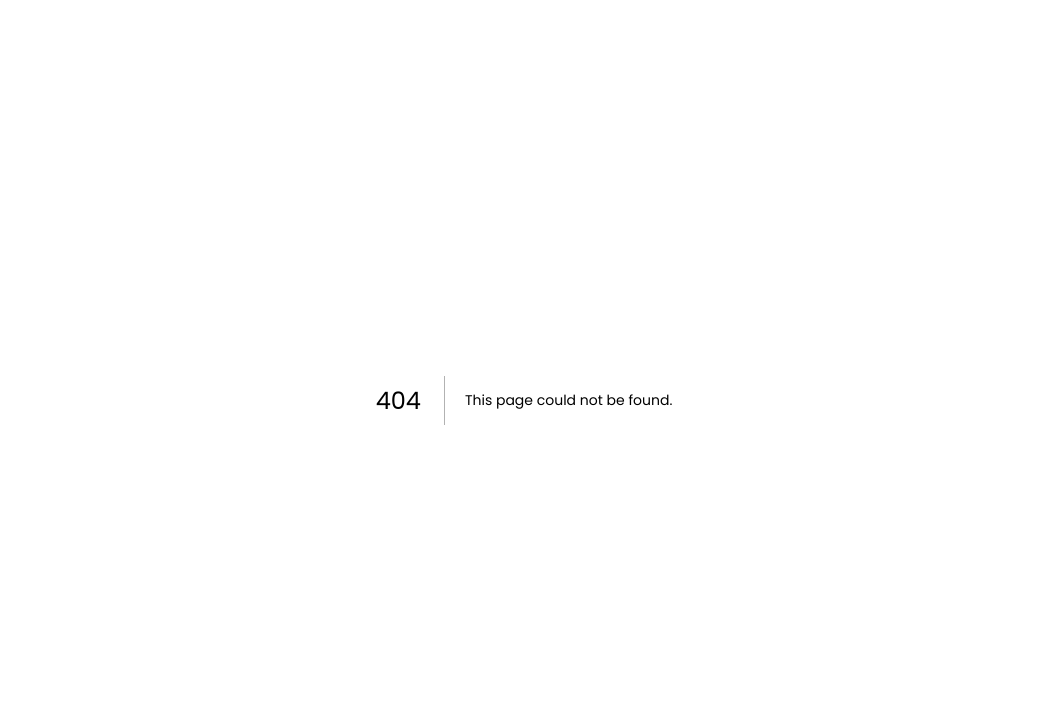
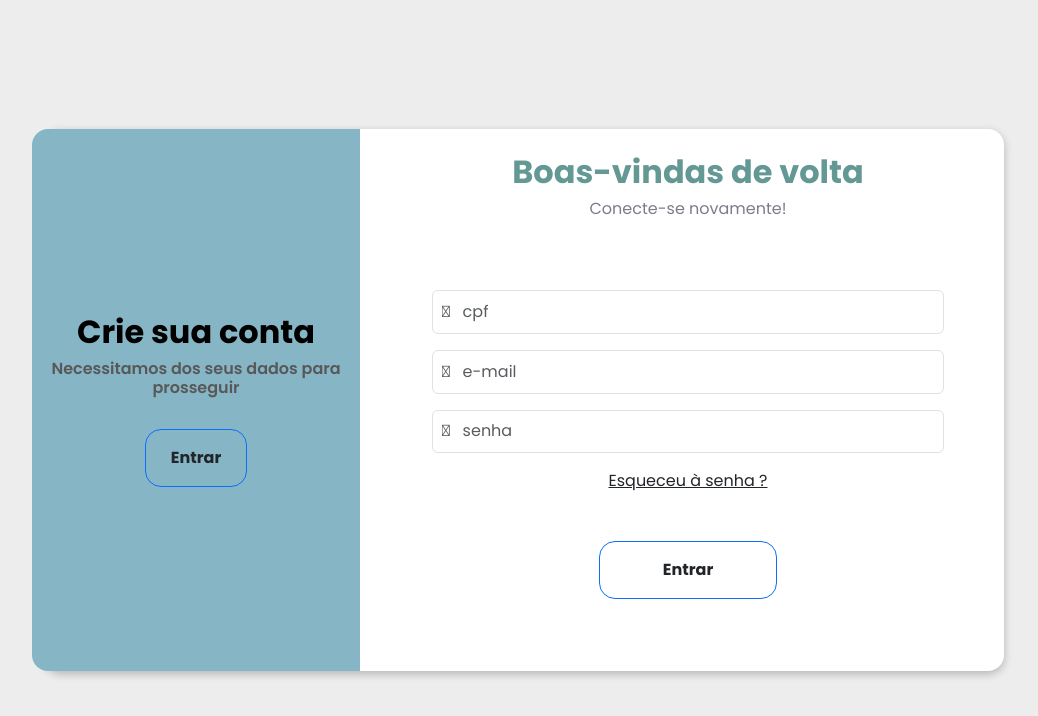
Before and after one commit to mrayanem/frontend, a Next.js app: page /login in a window 1280 px wide. Before the commit this address had no page. Shown: the top 716 px of the page, without its empty margins (116-1154 px from the left). Built offline with nearby package versions, Linux system fonts and the light colour scheme.

Commit message:
feat: screen login and cadastro layout and css

```diff
--- a/src/components/Input/index.tsx
+++ b/src/components/Input/index.tsx
@@ -4,6 +4,6 @@ interface InputProps extends InputHTMLAttributes<HTMLInputElement>{}
 
 export const Input = ({...rest}: InputProps ) => {
   return(
-    <input {...rest} />
+    <input {...rest} className={'form-control'}  style={{padding: "0.55rem"}}/>
   )
 }
--- a/src/components/Input/styles.scss
+++ /dev/null
@@ -1,3 +0,0 @@
-.input{
-  font-family: 'Poppins, FontAwesome';
-}
--- a/src/styles/Home.module.scss
+++ b/src/pages/cadastro/styles.module.scss
@@ -1,4 +1,4 @@
-@import 'variables';
+@import '../../styles/variables';
 
 .title {
   text-align: center;
@@ -13,13 +13,6 @@
   }
 }
 
-
 .container{
-  border-radius: 10%;
-  border: none;
-}
-
-
-#__next{
   background-color: $gray1;
 }
--- /dev/null
+++ b/src/pages/login/index.tsx
@@ -0,0 +1,60 @@
+import { Input } from '@components/Input'
+import React from 'react'
+import styles from './styles.module.scss'
+
+const Login: React.FC = () => {
+  return (
+    <>
+    <div className={'h-100 d-flex justify-content-center align-items-center ' + styles.container}>
+      <div className={'card w-75 border-0 rounded-4'} style={{ boxShadow: "rgba(0, 0, 0, 0.24) 0px 3px 8px" }}>
+        <div className='card-body p-0 justify-content-center'>
+          <div className='row'>
+            <div className={'col-md-4 d-grid align-items-center ' + styles.firstCard }>
+              <div className={styles.title}>
+                <h1>Crie sua conta</h1>
+                <h6>Necessitamos dos seus dados para prosseguir</h6>
+                <br/>
+                <button className='btn btn-outline-primary text-dark fw-bold rounded-4 p-3 col-4'>Entrar</button>
+              </div>
+
+
+            </div>
+            <div className={'col-md-8 p-4 ' + styles.secondCard}>
+              <div className={styles.title}>
+                <h1>Boas-vindas de volta </h1>
+                <h6>Conecte-se novamente!</h6>
+              </div>
+              <div className='p-5'>
+                <div className='col-md-12 mt-3'>
+                  <Input placeholder='&#xf0e0;   cpf' />
+                </div>
+
+                <div className='col-md-12 mt-3'>
+                  <Input placeholder='&#xf0e0;   e-mail' />
+                </div>
+
+                <div className='col-md-12 mt-3'>
+                  <Input placeholder='&#xf0e0;   senha' />
+                </div>
+
+                <div className='col-md-12 text-center mt-3'>
+                  <a href='#' className={styles.forgotPass}>Esqueceu à senha ?</a>
+                </div>
+
+                <div className='row mt-5 justify-content-center'>
+                  <button className='btn btn-outline-primary text-dark fw-bold rounded-4 p-3 col-4'>Entrar</button>
+                </div>
+              </div>
+            </div>
+            </div>
+
+
+        </div>
+      </div>
+    </div>
+    </>
+  )
+}
+
+
+export default Login
--- /dev/null
+++ b/src/pages/login/styles.module.scss
@@ -0,0 +1,47 @@
+@import '../../styles/variables';
+
+.firstCard {
+  text-align: center;
+  border-radius: 1rem 0 0 1rem;
+  .title {
+    & h1{
+        font-size: 2rem;
+        font-weight: bold;
+        color: $black;
+    }
+    & h6{
+      color: $gray6;
+      font-weight: 600;
+    }
+  }
+}
+
+
+
+.secondCard  {
+  text-align: center;
+  .title{
+    h1{
+        font-size: 2rem;
+        font-weight: bold;
+        color: $blue3;
+    }
+    h6{
+      color: $gray4;
+      font-weight: 500;
+    }
+  }
+
+  .forgotPass {
+    font-weight: 500;
+  }
+}
+
+.container{
+  background-color: $gray1;
+}
+
+
+.firstCard {
+  background-color: $blue1;
+}
--- a/src/styles/global.scss
+++ b/src/styles/global.scss
@@ -18,13 +18,13 @@ body,
   height: 100vh;
 }
 
+
 button{
     cursor: pointer;
 }
 
 a{
-    color:inherit;
-    text-decoration: none;
+  color:inherit;
 }
 
 @media (max-width: 720px){
--- a/src/styles/variables.scss
+++ b/src/styles/variables.scss
@@ -1,5 +1,5 @@
 $white: #ffff;
-$black: #0000;
+$black: #000000;
 $gray1: #ededed;
 $gray2: #E7E7E7;
 $gray3: #F0F0F0;
```
Also changed, not shown: src/pages/cadastro/index.tsx (renamed from src/pages/index.tsx, +10 -10 lines).
